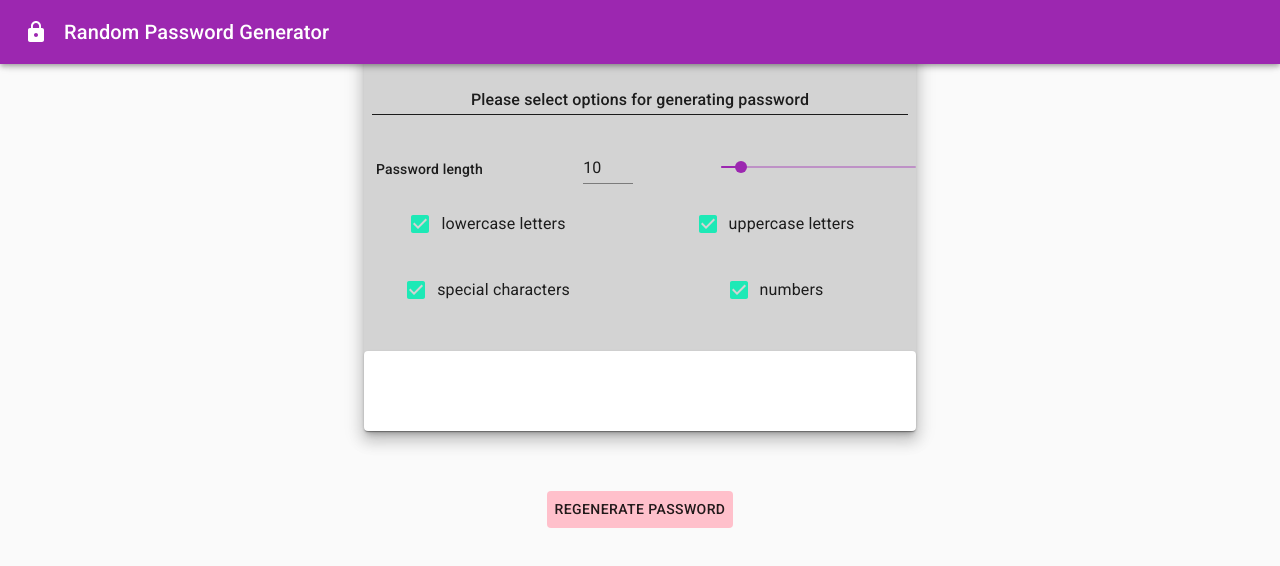
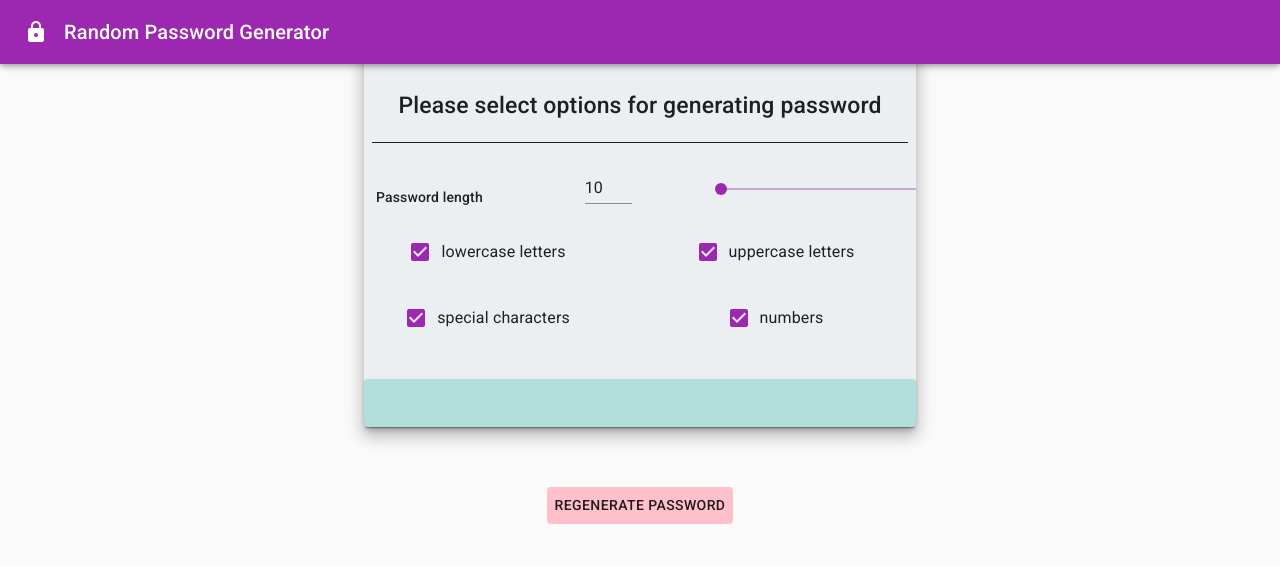
Before and after one commit to szaster/Password-Generator, a React (Create React App) app: page / in a window 1280 px wide. Shown: the top 566 px of the page. Built offline with nearby package versions, Linux system fonts and the light colour scheme.

Commit message:
work in progress

```diff
--- a/public/index.html
+++ b/public/index.html
@@ -15,6 +15,7 @@
       user's mobile device or desktop. See https://developers.google.com/web/fundamentals/web-app-manifest/
     -->
     <link rel="manifest" href="%PUBLIC_URL%/manifest.json" />
+
     <link
       rel="stylesheet"
       href="https://fonts.googleapis.com/css?family=Roboto:300,400,500,700&display=swap"
--- a/src/App.js
+++ b/src/App.js
@@ -3,6 +3,7 @@ import "./App.css";
 import Options from "./components/Options";
 import Header from "./components/Header";
 import RegeneratePasswordButton from "./components/RegenerateButton";
+import { makeStyles } from "@material-ui/core/styles";
 import {
   Grid,
   Button,
@@ -13,6 +14,17 @@ import {
   Container,
   Typography,
 } from "@material-ui/core";
+
+// const useStyles = makeStyles({
+//   root: {
+//     // width: 450,
+//     flexGrow: 1,
+//     overflow: "hidden",
+//   },
+//   input: {
+//     width: 50,
+//   },
+// });
 
 const initialOptions = {
   lowercase: true,
@@ -46,14 +58,15 @@ function PasswordDisplay(props) {
 
   return (
     <div>
-      <Paper>
+      <Paper style={{ background: "#b2dfdb" }}>
         <Typography component="div" variant="subtitle1" gutterBottom>
           <Box
             textAlign="center"
             fontWeight="fontWeightLarge"
+            fontSize={20}
             m={5}
-            paddingTop={5}
-            paddingBottom={5}
+            paddingTop={3}
+            paddingBottom={3}
           >
             {password}
           </Box>
@@ -61,10 +74,6 @@ function PasswordDisplay(props) {
       </Paper>
     </div>
   );
-}
-
-function selectRandomIndexes(options) {
-  // const positions =
 }
 
 function getCharacters(options) {
@@ -111,6 +120,8 @@ function generatePassword(options) {
 }
 
 function App() {
+  // const classes = useStyles();
+
   const [options, setOptions] = React.useState(initialOptions);
   const [password, setPassword] = React.useState(initialPassword);
 
@@ -134,10 +145,8 @@ function App() {
           outlined
           square
           m={20}
-          style={{ background: "lightgray" }}
+          style={{ background: "#eceff1" }}
         >
-          {/* generatePasswordIndexes() */}
-          {/* <PasswordDisplay style={{ padding: 190 }} password={password} /> */}
           <Options handleNewOptions={handleNewOptions} options={options} />
           <PasswordDisplay password={password} />
         </Paper>
--- a/src/components/CharactersNumber.js
+++ b/src/components/CharactersNumber.js
@@ -2,22 +2,24 @@ import React from "react";
 import { makeStyles } from "@material-ui/core/styles";
 import { Grid, Input, Slider, Box, Typography } from "@material-ui/core";
 
-// TODO! What is root: {r....}
-const useStyles = makeStyles({
-  root: {
-    // width: 450,
-    flexGrow: 1,
-    overflow: "hidden",
-  },
-  input: {
-    width: 50,
-  },
-});
+// const useStyles = makeStyles({
+//   root: {
+//     width: 450,
+//     flexGrow: 1,
+//     // overflow: "hidden",
+//   },
+//   input: {
+//     width: 50,
+//   },
+// });
 
-// const props = { passwordLength: options.passwordLength, setPasswordLength: setPasswordLength }
+const useStyles = makeStyles((theme) => ({
+  container: { display: "flex" },
+  details: { display: "flex", flexDirection: "column", padding: "0px 15px" },
+}));
+
 function CharactersNumber(props) {
   const classes = useStyles();
-  // const [value, setValue] = React.useState(20);
 
   const handleInputChange = (event) => {
     console.log(event);
@@ -34,8 +36,8 @@ function CharactersNumber(props) {
     if (props.passwordLength < 0) {
       props.setPasswordLength(0);
     } else if (props.passwordLength > 100) {
-      alert("Password length must be less than 100 characters");
-      props.setPasswordLength(100);
+      alert("Password length must be less than 36 characters");
+      props.setPasswordLength(36);
     } else if (props.passwordLength < 10) {
       alert("Password length must be at least 10 characters");
       props.setPasswordLength(10);
@@ -43,8 +45,8 @@ function CharactersNumber(props) {
   };
 
   return (
-    <div className={classes.root}>
-      <Grid container spacing={2} alignItems="center">
+    <div className={classes.container}>
+      <Grid container spacing={2}>
         <Grid item style={{ padding: 20 }}>
           <Box textAlign="center" fontWeight="fontWeightMedium">
             Password length
@@ -60,13 +62,17 @@ function CharactersNumber(props) {
             inputProps={{
               step: 5,
               min: 10,
-              max: 100,
+              max: 36,
               type: "number",
             }}
           />
         </Grid>
         <Grid item xs={12} sm>
           <Slider
+            type="range"
+            min={10}
+            max={36}
+            step={1}
             value={
               typeof props.passwordLength === "number"
                 ? props.passwordLength
--- a/src/components/Options.js
+++ b/src/components/Options.js
@@ -34,8 +34,10 @@ function Options(props) {
           <Typography component="div" variant="subtitle1" gutterBottom>
             <Box
               borderBottom={1}
+              paddingBottom={2}
               textAlign="center"
               fontWeight="fontWeightMedium"
+              fontSize={23}
               m={1}
             >
               Please select options for generating password
@@ -56,6 +58,8 @@ function Options(props) {
                 checked={options.lowercase}
                 onChange={handleChange}
                 name="lowercase"
+                color="primary"
+                position="fixed"
               />
             }
             label="lowercase letters"
@@ -68,6 +72,8 @@ function Options(props) {
                 checked={options.uppercase}
                 onChange={handleChange}
                 name="uppercase"
+                color="primary"
+                position="fixed"
               />
             }
             label="uppercase letters"
@@ -80,6 +86,8 @@ function Options(props) {
                 checked={options.specialCharacters}
                 onChange={handleChange}
                 name="specialCharacters"
+                color="primary"
+                position="fixed"
               />
             }
             label="special characters"
@@ -92,6 +100,8 @@ function Options(props) {
                 checked={options.numbers}
                 onChange={handleChange}
                 name="numbers"
+                color="primary"
+                position="fixed"
               />
             }
             label="numbers"
```
Also changed, not shown: src/theme.js (+9 -1 lines).
